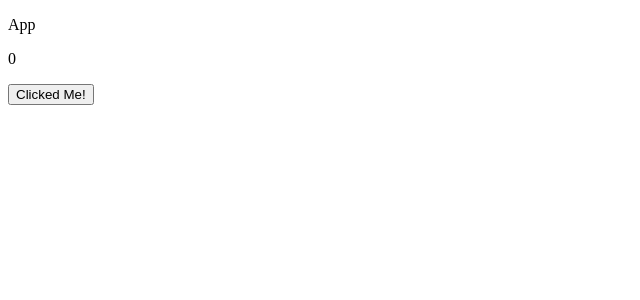
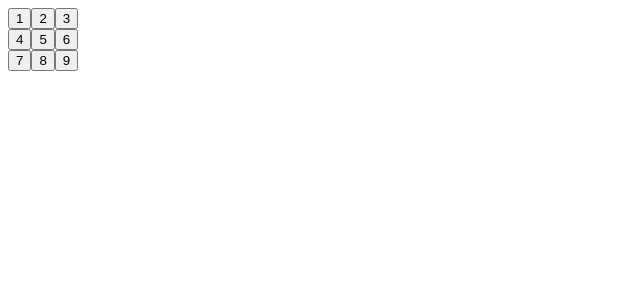
Before and after one commit to safiyanjmr/react-tutorial, a React (Create React App) app: page / in a window 1280 px wide. Shown: the top 300 px of the page, without its empty margins (0-640 px from the left). Built offline with nearby package versions, Linux system fonts and the light colour scheme.

Commit message:
tic-tac-toe first commit

```diff
--- a/public/index.html
+++ b/public/index.html
@@ -10,34 +10,13 @@
       content="Web site created using create-react-app"
     />
     <link rel="apple-touch-icon" href="%PUBLIC_URL%/logo192.png" />
-    <!--
-      manifest.json provides metadata used when your web app is installed on a
-      user's mobile device or desktop. See https://developers.google.com/web/fundamentals/web-app-manifest/
-    -->
     <link rel="manifest" href="%PUBLIC_URL%/manifest.json" />
-    <!--
-      Notice the use of %PUBLIC_URL% in the tags above.
-      It will be replaced with the URL of the `public` folder during the build.
-      Only files inside the `public` folder can be referenced from the HTML.
 
-      Unlike "/favicon.ico" or "favicon.ico", "%PUBLIC_URL%/favicon.ico" will
-      work correctly both with client-side routing and a non-root public URL.
-      Learn how to configure a non-root public URL by running `npm run build`.
-    -->
-    <title>React App</title>
+    <title>Tic Tac Toe</title>
   </head>
   <body>
     <noscript>You need to enable JavaScript to run this app.</noscript>
     <div id="root"></div>
-    <!--
-      This HTML file is a template.
-      If you open it directly in the browser, you will see an empty page.
 
-      You can add webfonts, meta tags, or analytics to this file.
-      The build step will place the bundled scripts into the <body> tag.
-
-      To begin the development, run `npm start` or `yarn start`.
-      To create a production bundle, use `npm run build` or `yarn build`.
-    -->
   </body>
 </html>
--- a/src/App.css
+++ b/src/App.css
@@ -1,12 +1,12 @@
 .btn {
-    all: unset;
-    background-color: #333;
-    color: #ddd;
-    padding: 10px;
-    border-radius: 5px;
+  all: unset;
+  background-color: #333;
+  color: #ddd;
+  padding: 10px;
+  border-radius: 5px;
 }
 
-.container {
-    max-width: 1080px;
-    margin: auto
+.square {
+  /* border-radius: 0px; */
+  /* border-style: solid; */
 }
--- a/src/App.js
+++ b/src/App.js
@@ -1,16 +1,8 @@
-import { useState } from "react";
 import "./App.css";
-import Button from "./Component/Button";
+import Board from "./Component/Board";
 
 function App() {
-  const [count, setCount] = useState(0);
-  const name = "musa";
-  return (
-    <div>
-      <p>App</p>
-      <Button data={name} count={count} setCount={setCount} />
-    </div>
-  );
+  return <Board />;
 }
 
 export default App;
--- /dev/null
+++ b/src/Component/Board.jsx
@@ -0,0 +1,25 @@
+import Square from "./Square";
+
+function Board() {
+  return (
+    <>
+      <div className="board-row">
+        <Square value={1} />
+        <Square value={2} />
+        <Square value={3} />
+      </div>
+      <div className="board-row">
+        <Square value={4} />
+        <Square value={5} />
+        <Square value={6} />
+      </div>
+      <div className="board-row">
+        <Square value={7} />
+        <Square value={8} />
+        <Square value={9} />
+      </div>
+    </>
+  );
+}
+
+export default Board;
--- a/src/Component/Button.jsx
+++ /dev/null
@@ -1,16 +0,0 @@
-function Button({ data, count, setCount }) {
-  return (
-    <div>
-      <p>{count}</p>
-      <button
-        onClick={function () {
-          setCount(count + 1);
-        }}
-      >
-        Clicked Me!
-      </button>
-    </div>
-  );
-}
-
-export default Button;
--- /dev/null
+++ b/src/Component/Square.jsx
@@ -0,0 +1,5 @@
+function Square({ value }) {
+  return <button className="value">{value}</button>;
+}
+
+export default Square;
```
